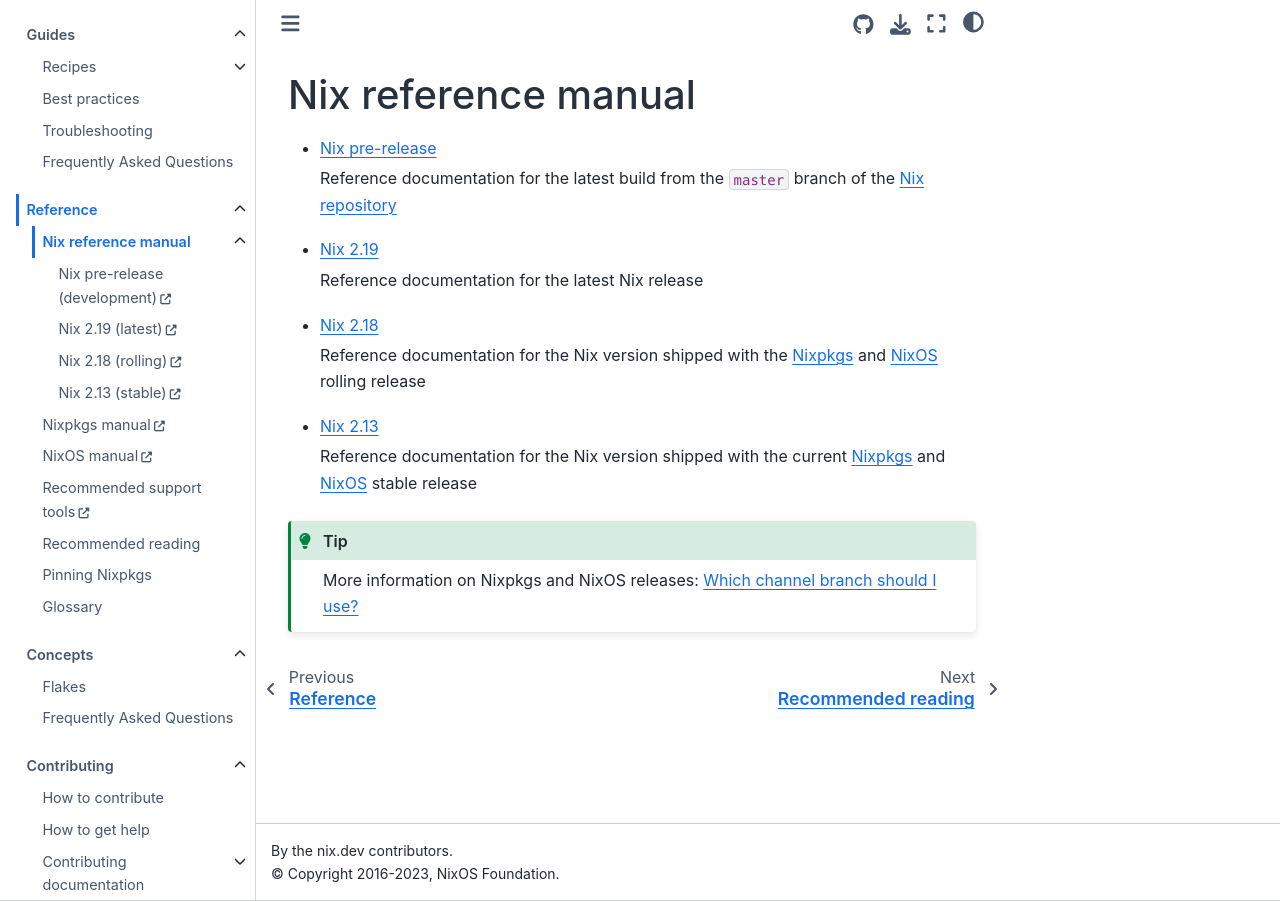
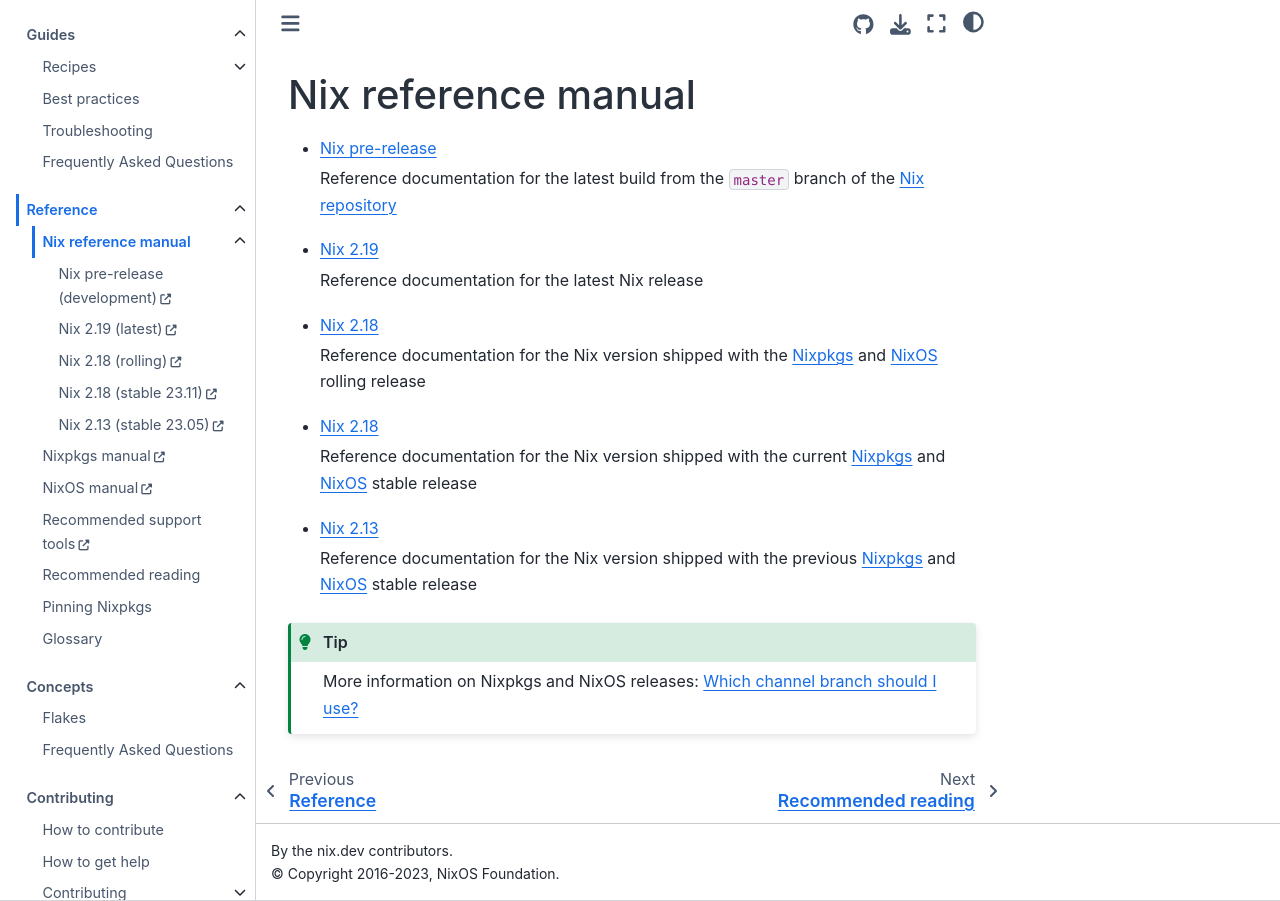
Before and after one commit to NixOS/nix.dev, a Sphinx documentation site: the page built from source/reference/nix-manual.md, in a window 1280 px wide. Built offline with Sphinx 7.4.7 and the Sphinx Book theme 1.1.4, drawn with Linux system fonts in a browser that asks for light colours.

Commit message:
NixOS 23.11 was released

````diff
--- a/source/reference/nix-manual.md
+++ b/source/reference/nix-manual.md
@@ -7,7 +7,8 @@
 Nix pre-release (development) <https://hydra.nixos.org/job/nix/master/build.x86_64-linux/latest/download>
 Nix 2.19 (latest) <https://nix.dev/manual/nix/2.19/>
 Nix 2.18 (rolling) <https://nix.dev/manual/nix/2.18/>
-Nix 2.13 (stable) <https://nix.dev/manual/nix/2.18/>
+Nix 2.18 (stable 23.11) <https://nix.dev/manual/nix/2.18/>
+Nix 2.13 (stable 23.05) <https://nix.dev/manual/nix/2.13/>
 ```
 
 - [Nix pre-release](https://hydra.nixos.org/job/nix/master/build.x86_64-linux/latest/download)
@@ -22,9 +23,13 @@
 
   Reference documentation for the Nix version shipped with the {term}`Nixpkgs` and {term}`NixOS` rolling release
 
+- [Nix 2.18](https://nix.dev/manual/nix/2.18/)
+
+  Reference documentation for the Nix version shipped with the current {term}`Nixpkgs` and {term}`NixOS` stable release
+
 - [Nix 2.13](https://nix.dev/manual/nix/2.13/)
 
-  Reference documentation for the Nix version shipped with the current {term}`Nixpkgs` and {term}`NixOS` stable release
+  Reference documentation for the Nix version shipped with the previous {term}`Nixpkgs` and {term}`NixOS` stable release
 
 :::{tip}
 More information on Nixpkgs and NixOS releases: [](channel-branches)
````
